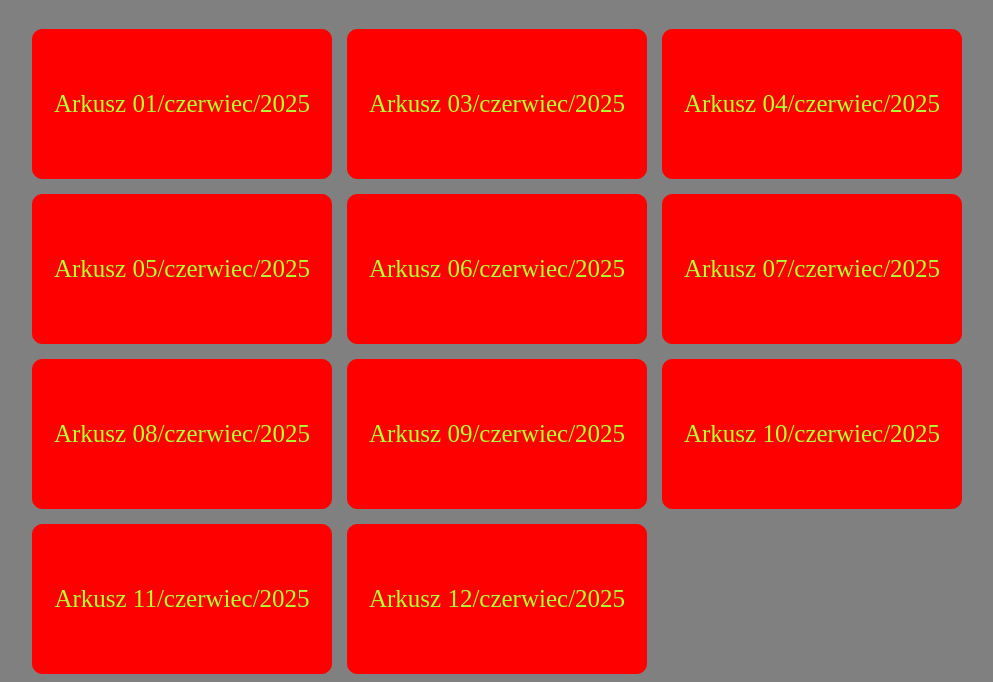
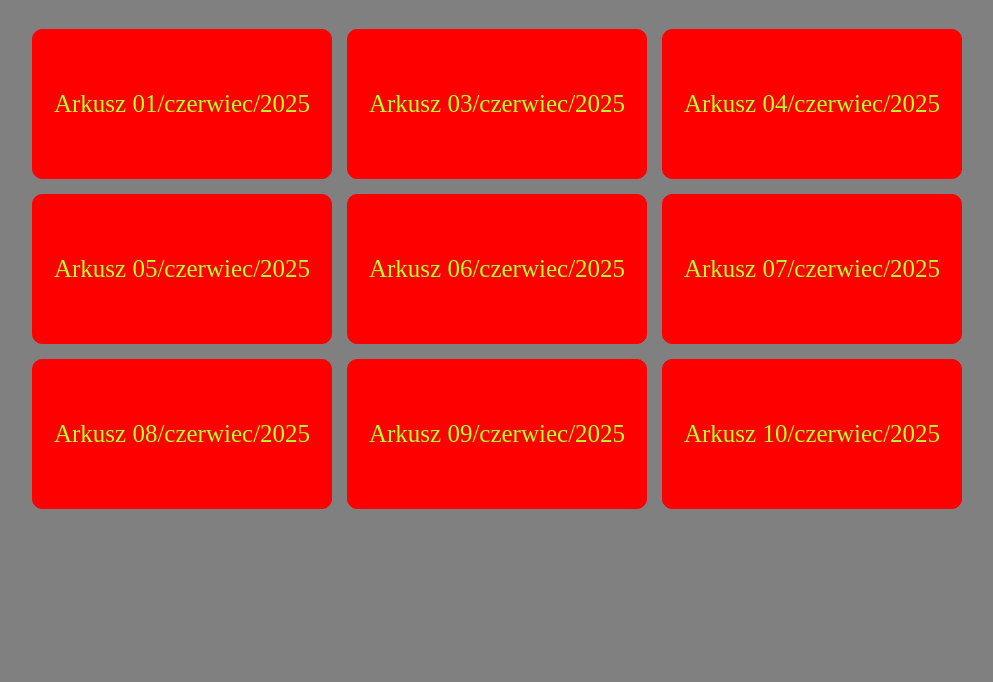
Before and after one commit to AkaNGW1/formularze_arkusze, a plain HTML site: page index.html in a window 1280 px wide. Shown: the part 129-811 px from the top of the page, without its empty margins (143-1136 px from the left). Drawn offline with Linux system fonts and the light colour scheme.

Commit message:
Update index.html

```diff
--- a/index.html
+++ b/index.html
@@ -21,8 +21,6 @@
         <a href="arkusz8/index.html" class="link">Arkusz 08/czerwiec/2025</a>
         <a href="arkusz9/index.html" class="link">Arkusz 09/czerwiec/2025</a>
         <a href="arkusz10/index.html" class="link">Arkusz 10/czerwiec/2025</a>
-        <a href="" class="link">Arkusz 11/czerwiec/2025</a>
-        <a href="" class="link">Arkusz 12/czerwiec/2025</a>
     </div>
 
 
```
